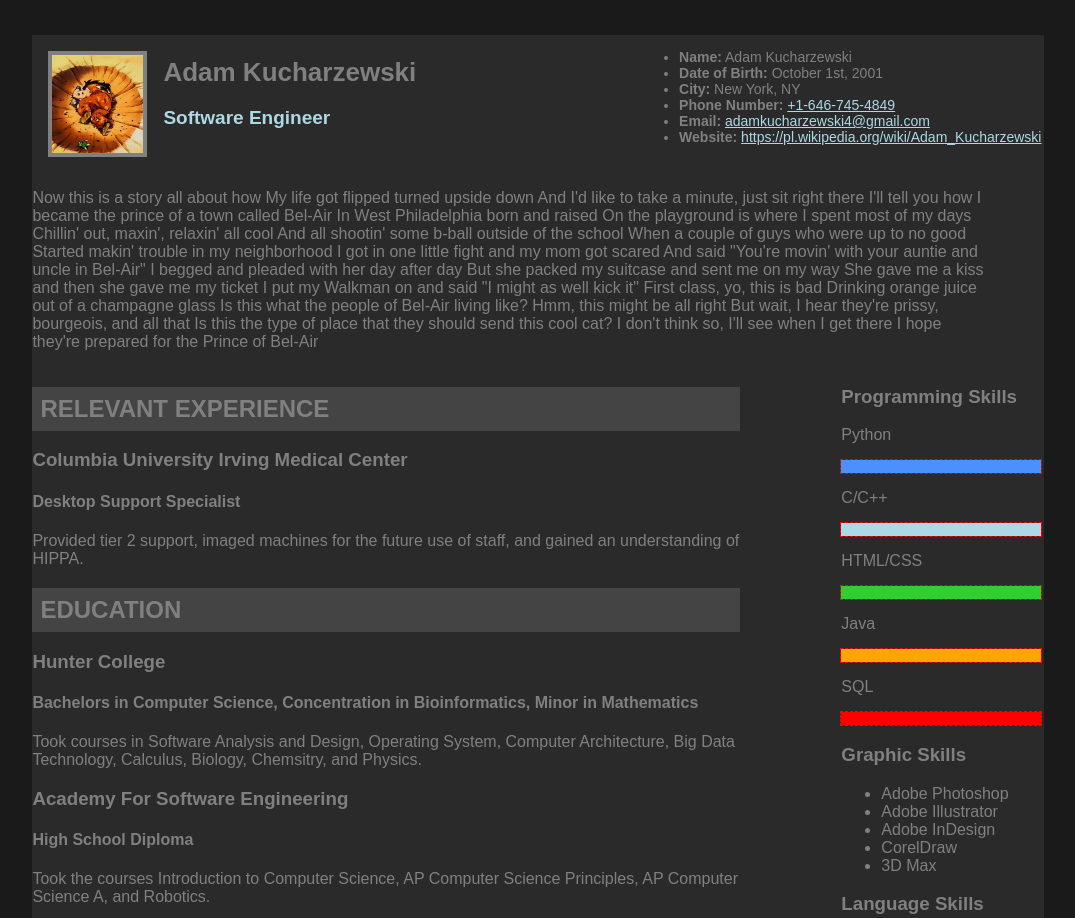
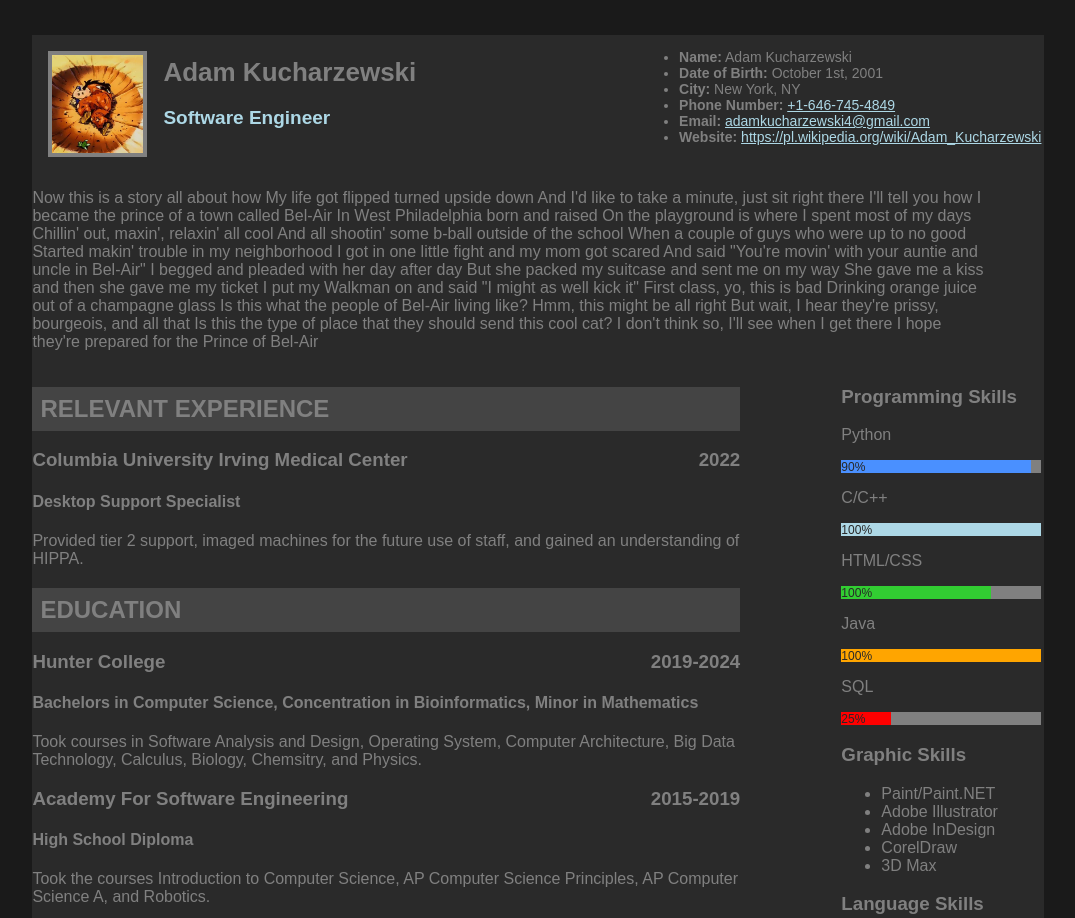
Before and after one commit to AdamK1681/Resume, a plain HTML site: page index.html in a window 1280 px wide. Shown: the top 918 px of the page, without its empty margins (102-1177 px from the left). Drawn offline with Linux system fonts and the light colour scheme.

Commit message:
Added dates

```diff
--- a/index.html
+++ b/index.html
@@ -59,57 +59,59 @@
             <div id="box4">
             <div class="section-title">
                 <h1>Relevant Experience</h1>
-                <h3>Columbia University Irving Medical Center</h3>
+                <h3>Columbia University Irving Medical Center<span class= "date">2022</span></h3>
                 <h4>Desktop Support Specialist</h4>
                 <p>Provided tier 2 support, imaged machines for the future use of staff, and gained an understanding of HIPPA.</p>
             </div>
             <div class="section-title">
                 <h1>Education</h1>
-                <h3>Hunter College</h3>
+                <h3>Hunter College <span class= "date">2019-2024</span></h3>
                 <h4>Bachelors in Computer Science, Concentration in Bioinformatics, Minor in Mathematics</h4>
                 <p>Took courses in Software Analysis and Design, Operating System, Computer Architecture, Big Data Technology, Calculus, Biology, Chemsitry, and Physics.</p>
-                <h3>Academy For Software Engineering</h3>
+                <h3>Academy For Software Engineering<span class= "date">2015-2019</span></h3>
                 <h4>High School Diploma</h4>
                 <p>Took the courses Introduction to Computer Science, AP Computer Science Principles, AP Computer Science A, and Robotics. </p>
             </div>
         </div>
         <div id="box5">
-     <h3>Programming Skills</h3>
-                <div id="chart">
+            <h3>Programming Skills</h3>
+
                     <div>
                         <p>Python</p>
-                        <div class="bar" id="bar1">
-                            <div id="python"></div>
+                        <div class="bar">
+                            <div id="python">90%</div>
                         </div>
                     </div>
                     <div>
                         <p>C/C++</p>
-                        <div class="bar" id="bar2">
-                            <div id="C"></div>
+                        <div class="bar">
+                            <div id="C">
+                                100%
+                            </div>
                         </div>
                     </div>
                     <div>
                         <p>HTML/CSS</p>
-                        <div class="bar" id="bar3">
-                            <div id="htmlcss"></div>
+                        <div class="bar">
+                            <div id="htmlcss">100%</div>
                         </div>
                     </div>
                     <div>
                         <p>Java</p>
-                        <div class="bar" id="bar4">
-                            <div id="Java"></div>
+                        <div class="bar">
+                            <div id="Java">100%</div>
                         </div>
                     </div>
                     <div>
                         <p>SQL</p>
-                        <div class="bar" id="bar5">
-                            <div id="mysql-progress"></div>
+                        <div class="bar">
+                            <div id="SQL">25%</div>
                         </div>
                     </div>
-                </div>
+
                 <h3>Graphic Skills</h3>
                 <ul>
-                        <li>Adobe Photoshop</li>
+                        <li>Paint/Paint.NET</li>
                         <li>Adobe Illustrator</li>
                         <li>Adobe InDesign</li>
                         <li>CorelDraw</li>
--- a/style.css
+++ b/style.css
@@ -87,29 +87,47 @@ a{
 }
 
 .bar{
-    outline: 1px dashed red;
     height: 13px;
     width: 200px;
     border-radius: 0px;
     overflow: hidden;
+    background-color: grey;
+    color: rgb(40,40,40);
+    font-size: 12px;
 }
 
-#bar1{
+#python{
     background-color: rgb(74,144,255);
+    width: 190px;
+    height: 13px;
 }
 
-#bar2{
+#C{
     background-color: lightblue;
+    width: 200px;
+    height: 13px;
+    justify-content: flex-end;
 }
 
-#bar3{
+#htmlcss{
     background-color: limegreen;
+    width: 150px;
+    height: 13px;
 }
 
-#bar4{
+#Java{
     background-color: orange;
+    width: 200px;
+    height: 13px;
 }
 
-#bar5{
+#SQL{
     background-color: red;
+    width: 50px;
+    height: 13px;
+    justify-content: end;
 }
+
+.date{
+    float: right;
+}
```
